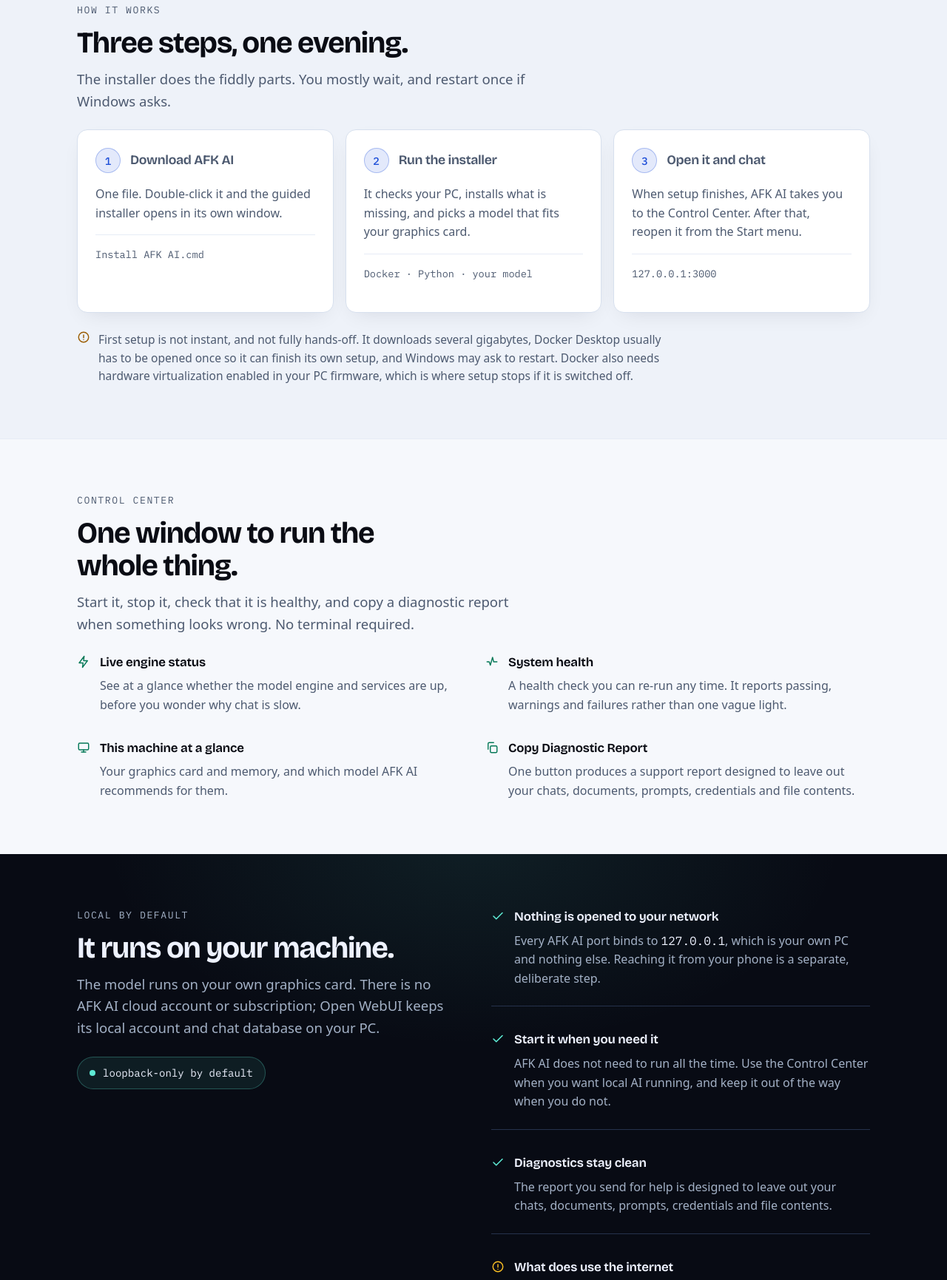
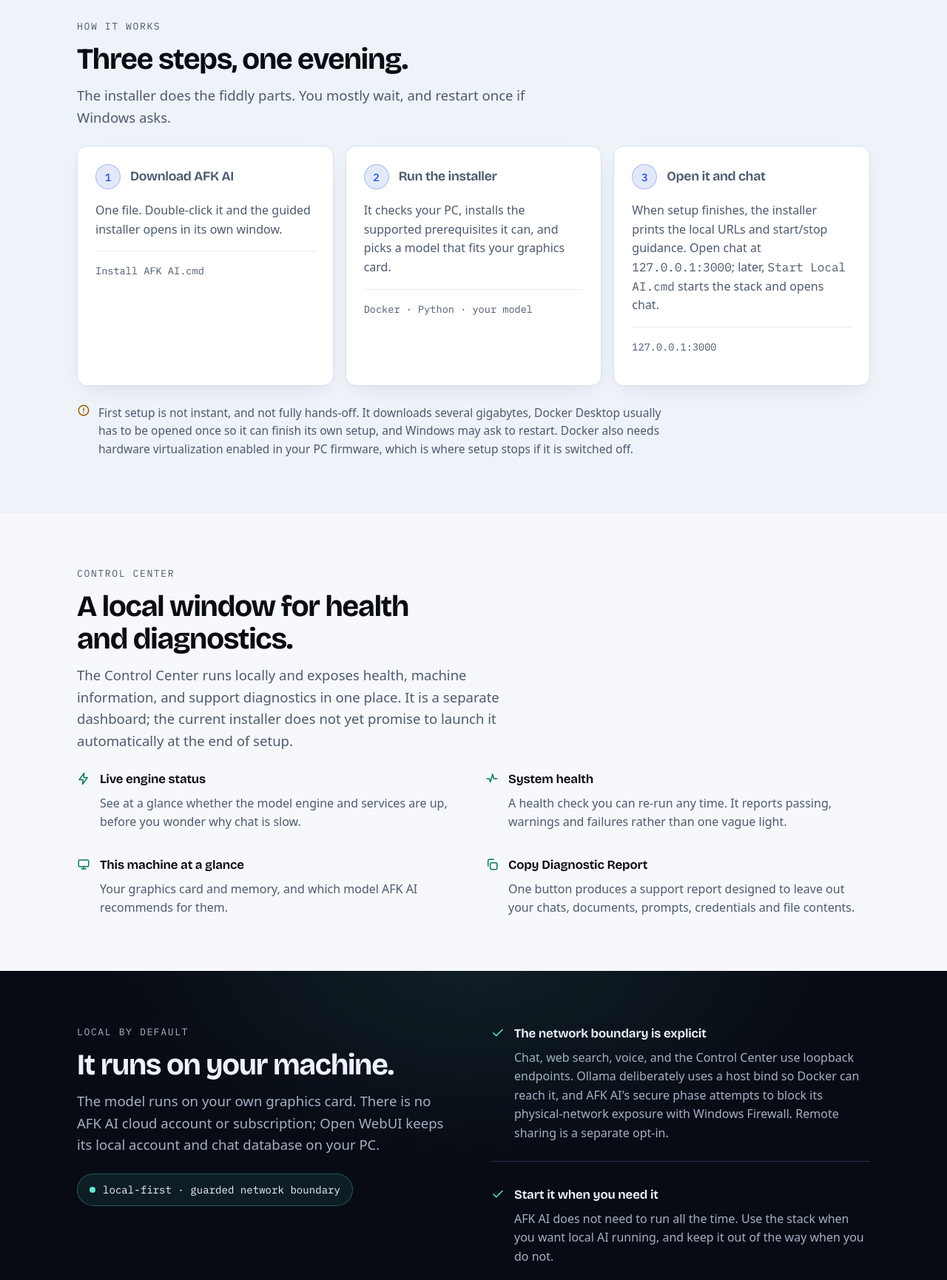
Before and after one commit to allusionsafk/localai-windows-starter-site, a website: page public/index.html in a window 1280 px wide. Shown: the part 627-2358 px from the top of the page at 74% size. Drawn offline with Linux system fonts and the light colour scheme.

Commit message:
docs(site): align product claims with current runtime

```diff
--- a/public/index.html
+++ b/public/index.html
@@ -6,7 +6,7 @@
   <title>AFK AI · private local AI for Windows</title>
   <meta name="description" content="AFK AI sets up a private, ChatGPT-style AI workspace on Windows. Model inference and chat history stay on your PC; setup downloads and optional web search use the internet. Friend Beta 0.1.7rc1." />
   <meta property="og:title" content="AFK AI · private local AI for Windows" />
-  <meta property="og:description" content="A local-first AI workspace for Windows. Model inference runs on your own GPU, chat history stays on your PC, and every AFK AI port binds to 127.0.0.1 by default. Friend Beta 0.1.7rc1." />
+  <meta property="og:description" content="A local-first AI workspace for Windows. Model inference and chat history stay on your PC; user-facing services use loopback where possible, with a Windows Firewall guardrail for Ollama's Docker-reachable host bind. Friend Beta 0.1.7rc1." />
   <meta property="og:type" content="website" />
   <meta property="og:url" content="https://localai-windows-starter-site.allusionsafk.workers.dev/" />
   <meta property="og:image" content="https://localai-windows-starter-site.allusionsafk.workers.dev/assets/og-image.png" />
@@ -69,8 +69,8 @@
           </p>
         </div>
 
-        <p class="mono req">Free · about 40 GB of disk · hardware virtualization must be on</p>
-        <p class="small muted hero-note">Not a finished release. Expect rough edges, and a Copy Diagnostic Report button when you hit one.</p>
+        <p class="mono req">MIT licensed · about 40 GB of disk · hardware virtualization must be on</p>
+        <p class="small muted hero-note">Not a finished release. Expect rough edges during setup; the current virtualization/WSL/Docker preflight is still incomplete.</p>
       </div>
 
       <aside class="hero-panel" aria-labelledby="panel-h">
@@ -82,7 +82,7 @@
         </dl>
         <p class="panel-foot">
           <svg class="ico ok" aria-hidden="true" viewBox="0 0 24 24" fill="none" stroke="currentColor" stroke-width="1.9" stroke-linecap="round" stroke-linejoin="round"><path d="M12 22s8-4 8-10V5l-8-3-8 3v7c0 6 8 10 8 10Z"/></svg>
-          <span>Every AFK AI port binds to <span class="mono">127.0.0.1</span>, your own machine. Nothing is opened to your network unless you choose to share it.</span>
+          <span>Chat, web search, and the Control Center bind to <span class="mono">127.0.0.1</span>. Ollama uses a Docker-reachable host bind and is paired with a Windows Firewall guardrail on physical network adapters.</span>
         </p>
       </aside>
 
@@ -104,12 +104,12 @@
         </li>
         <li class="step card pad">
           <p class="step-head"><span class="mono num" aria-hidden="true">2</span><span class="step-title">Run the installer</span></p>
-          <p>It checks your PC, installs what is missing, and picks a model that fits your graphics card.</p>
+          <p>It checks your PC, installs the supported prerequisites it can, and picks a model that fits your graphics card.</p>
           <p class="mono step-foot">Docker · Python · your model</p>
         </li>
         <li class="step card pad">
           <p class="step-head"><span class="mono num" aria-hidden="true">3</span><span class="step-title">Open it and chat</span></p>
-          <p>When setup finishes, AFK AI takes you to the Control Center. After that, reopen it from the Start menu.</p>
+          <p>When setup finishes, the installer prints the local URLs and start/stop guidance. Open chat at <span class="mono">127.0.0.1:3000</span>; later, <span class="mono">Start Local AI.cmd</span> starts the stack and opens chat.</p>
           <p class="mono step-foot">127.0.0.1:3000</p>
         </li>
       </ol>
@@ -125,8 +125,8 @@
   <section class="section" id="control">
     <div class="wrap">
       <p class="kicker">Control Center</p>
-      <h2>One window to run the whole thing.</h2>
-      <p class="lede">Start it, stop it, check that it is healthy, and copy a diagnostic report when something looks wrong. No terminal required.</p>
+      <h2>A local window for health and diagnostics.</h2>
+      <p class="lede">The Control Center runs locally and exposes health, machine information, and support diagnostics in one place. It is a separate dashboard; the current installer does not yet promise to launch it automatically at the end of setup.</p>
 
       <ul class="proof">
         <li>
@@ -168,22 +168,22 @@
         <p class="kicker">Local by default</p>
         <h2>It runs on your machine.</h2>
         <p class="lede">The model runs on your own graphics card. There is no AFK AI cloud account or subscription; Open WebUI keeps its local account and chat database on your PC.</p>
-        <p class="pill-note"><span class="dot ok" aria-hidden="true"></span><span class="mono">loopback-only by default</span></p>
+        <p class="pill-note"><span class="dot ok" aria-hidden="true"></span><span class="mono">local-first · guarded network boundary</span></p>
       </div>
 
       <ul class="claims">
         <li>
           <svg class="ico ok" aria-hidden="true" viewBox="0 0 24 24" fill="none" stroke="currentColor" stroke-width="2.1" stroke-linecap="round" stroke-linejoin="round"><path d="m4 12 5 5L20 6"/></svg>
           <div>
-            <h3>Nothing is opened to your network</h3>
-            <p>Every AFK AI port binds to <span class="mono">127.0.0.1</span>, which is your own PC and nothing else. Reaching it from your phone is a separate, deliberate step.</p>
+            <h3>The network boundary is explicit</h3>
+            <p>Chat, web search, voice, and the Control Center use loopback endpoints. Ollama deliberately uses a host bind so Docker can reach it, and AFK AI's secure phase attempts to block its physical-network exposure with Windows Firewall. Remote sharing is a separate opt-in.</p>
           </div>
         </li>
         <li>
           <svg class="ico ok" aria-hidden="true" viewBox="0 0 24 24" fill="none" stroke="currentColor" stroke-width="2.1" stroke-linecap="round" stroke-linejoin="round"><path d="m4 12 5 5L20 6"/></svg>
           <div>
             <h3>Start it when you need it</h3>
-            <p>AFK AI does not need to run all the time. Use the Control Center when you want local AI running, and keep it out of the way when you do not.</p>
+            <p>AFK AI does not need to run all the time. Use the stack when you want local AI running, and keep it out of the way when you do not.</p>
           </div>
         </li>
         <li>
@@ -210,7 +210,7 @@
       <div class="closing card">
         <div>
           <h2>Try it on your own PC.</h2>
-          <p class="lede">You are one of the first people to run this. If something breaks, press Copy Diagnostic Report in the Control Center and send it over.</p>
+          <p class="lede">You are one of the first people to run this. If setup hits a blocker, keep the exact error text; once the Control Center is available, its Copy Diagnostic Report action can produce a support summary.</p>
         </div>
         <div class="closing-acts">
           <a class="btn primary big" href="/download">
```
